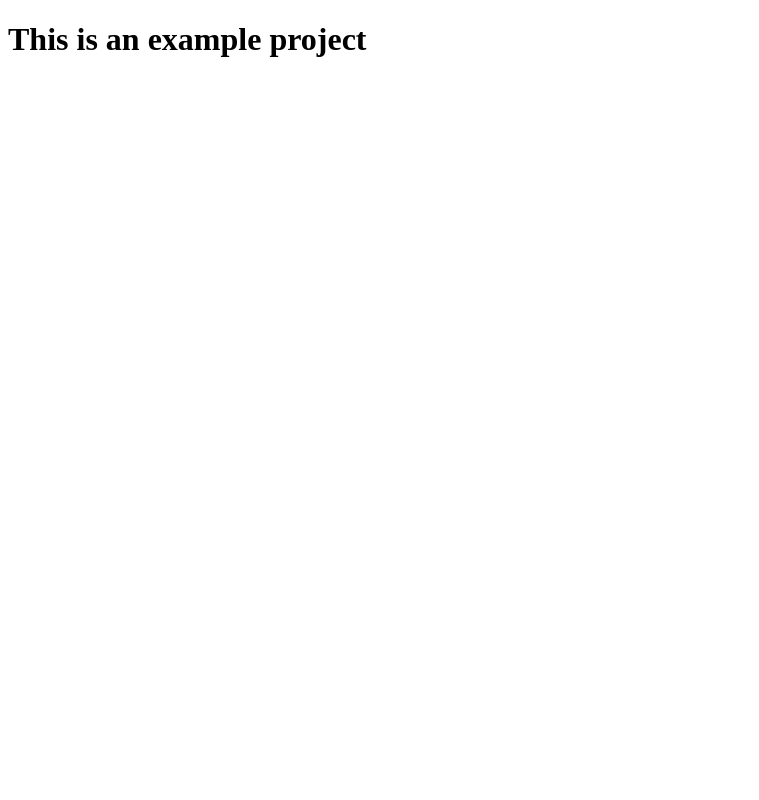
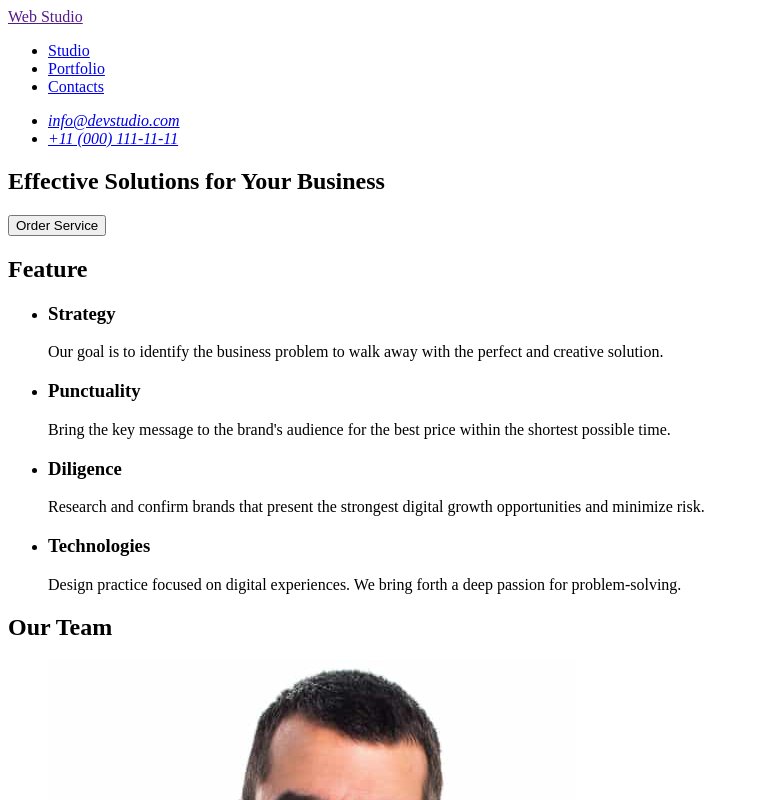
Before and after one commit to alex-usenko325/goit-markup-hw-01, a plain HTML site: page index.html in a window 1280 px wide. Shown: the top 800 px of the page, without its empty margins (0-759 px from the left). Drawn offline with Linux system fonts and the light colour scheme.

Commit message:
finished first work

```diff
--- a/index.html
+++ b/index.html
@@ -6,6 +6,101 @@
     <title>Document</title>
   </head>
   <body>
-    <h1>This is an example project</h1>
+    <!--Header-->
+    <header>
+      <!--navigation-->
+      <nav>
+        <a href="">Web Studio</a>
+        <ul>
+          <li><a href="Studio">Studio</a></li>
+          <li><a href="Portfolio">Portfolio</a></li>
+          <li><a href="Contacts">Contacts</a></li>
+        </ul>
+      </nav>
+      <!--address-->
+      <address>
+        <ul>
+          <li><a href="mailto:info@devstudio.com">info@devstudio.com</a></li>
+          <li><a href="tel:+110001111111">+11 (000) 111-11-11</a></li>
+        </ul>
+      </address>
+    </header>
+
+    <!--Maine conteiner-->
+    <main>
+      <!--section Order-->
+      <section>
+        <h1>Effective Solutions for Your Business</h1>
+        <button>Order Service</button>
+      </section>
+      <!--section Feature-->
+      <section>
+        <h2>Feature</h2>
+        <ul>
+          <li>
+            <h3>Strategy</h3>
+            <p>
+              Our goal is to identify the business problem to walk away with the
+              perfect and creative solution.
+            </p>
+          </li>
+          <li>
+            <h3>Punctuality</h3>
+            <p>
+              Bring the key message to the brand's audience for the best price
+              within the shortest possible time.
+            </p>
+          </li>
+          <li>
+            <h3>Diligence</h3>
+            <p>
+              Research and confirm brands that present the strongest digital
+              growth opportunities and minimize risk.
+            </p>
+          </li>
+          <li>
+            <h3>Technologies</h3>
+            <p>
+              Design practice focused on digital experiences. We bring forth a
+              deep passion for problem-solving.
+            </p>
+          </li>
+        </ul>
+      </section>
+      <!--section Our Team-->
+      <section>
+        <h2>Our Team</h2>
+        <ul>
+          <li>
+            <img src="./images/img1.jpg" alt="Mark Guerrero" />
+            <h3>Mark Guerrero</h3>
+            <p>Product Designer</p>
+          </li>
+          <li>
+            <img src="./images/img2.jpg" alt="Tom Ford" />
+            <h3>Tom Ford</h3>
+            <p>Frontend Developer</p>
+          </li>
+          <li>
+            <img src="./images/img3.jpg" alt="Camila Garcia" />
+            <h3>Camila Garcia</h3>
+            <p>Marketing</p>
+          </li>
+          <li>
+            <img src="./images/img4.jpg" alt="Daniel Wilson" />
+            <h3>Daniel Wilson</h3>
+            <p>UI Designer</p>
+          </li>
+        </ul>
+      </section>
+    </main>
+    <!--Footer-->
+    <footer>
+      <a href="">Web Studio</a>
+      <p>
+        Increase the flow of customers and sales for your business with digital
+        marketing & growth solutions.
+      </p>
+    </footer>
   </body>
 </html>
```
Also changed, not shown: images/img1.jpg (added), images/img2.jpg (added), images/img3.jpg (added), images/img4.jpg (added).
